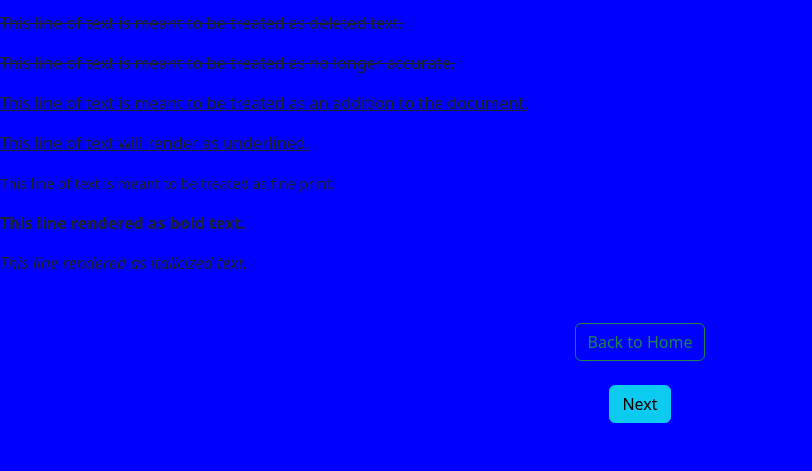
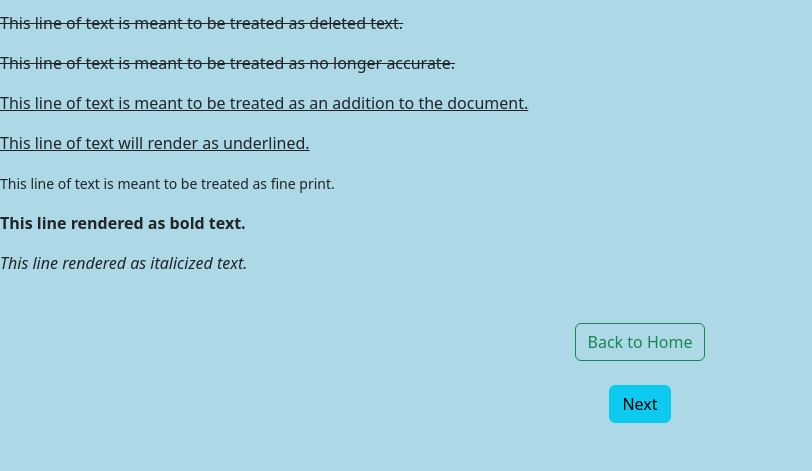
Before and after one commit to eyronik/BREAKPOINTS-TYPOGRAPHY, a plain HTML site: page task3.html in a window 1280 px wide. Shown: the part 825-1296 px from the top of the page, without its empty margins (0-812 px from the left). Drawn offline with nearby package versions, Linux system fonts and the light colour scheme.

Commit message:
task3.html

```diff
--- a/task3.html
+++ b/task3.html
@@ -6,6 +6,11 @@
   <title>HEADING & INLINE ELEMENTS</title>
   <link href="https://cdn.jsdelivr.net/npm/bootstrap@5.3.6/dist/css/bootstrap.min.css" rel="stylesheet">
   <link rel="stylesheet" href="style.css">
+  <style>
+    body {
+      background-color: lightblue; /* Set a fixed light background color */
+    }
+  </style>
 </head>
 <body>
     <h3>
@@ -42,18 +47,6 @@
       <p><strong>This line rendered as bold text.</strong></p>
       <p><em>This line rendered as italicized text.</em></p>
 
-
-
-
-
-
-
-
-
-
-
-
-
       <div class="container mt-5 mb-4 text-center">
         <a href="index.html" class="btn btn-outline-success">Back to Home</a>
       </div>
@@ -61,6 +54,7 @@
       <div class="container mt-3 mb-5 text-center">
         <a href="task4.html" class="btn btn-info">Next</a>
       </div>
+
     <script src="https://cdn.jsdelivr.net/npm/bootstrap@5.3.6/dist/js/bootstrap.bundle.min.js"></script>
 </body>
 </html>
```
Lines whose indentation alone changed are shown as unchanged.
